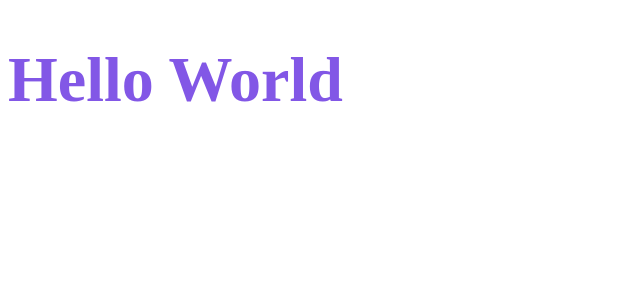
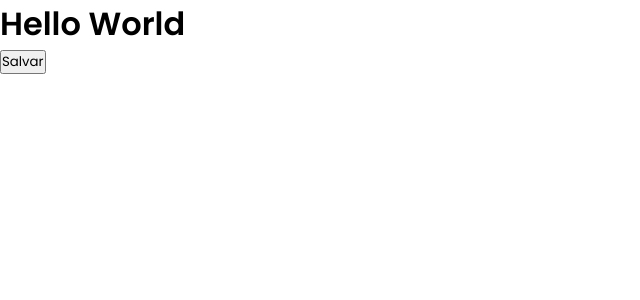
Before and after one commit to BielCoelho/dtmoney, a React (Create React App) app: page / in a window 1280 px wide. Shown: the top 300 px of the page, without its empty margins (0-640 px from the left). Built offline with nearby package versions, Linux system fonts and the light colour scheme.

Commit message:
added css

```diff
--- a/src/App.tsx
+++ b/src/App.tsx
@@ -1,14 +1,11 @@
-import styled from 'styled-components'
-
-const Title = styled.h1`
-  font-size: 64px;
-  color: #8257e6;
-`
+import { GlobalStyle } from "./styles/global";
 
 export function App() {
   return (
     <div className="App">
-      <Title>Hello World</Title>
+      <h1>Hello World</h1>
+      <button>Salvar</button>
+      <GlobalStyle />
     </div>
   );
 }
--- /dev/null
+++ b/src/styles/global.ts
@@ -0,0 +1,53 @@
+import { createGlobalStyle} from "styled-components";
+
+export const GlobalStyle = createGlobalStyle`
+ :root {
+    --background: #f0f2f5;
+    --red: #e52e4d;
+    --blue: #5429cc;
+    --blue-light: #6933ff;
+    --text-title: #363f5f;
+    --text-body: #969cb3;
+    --shape: #ffffff;
+ }
+
+ * {
+    margin: 0;
+    padding: 0;
+    box-sizing: border-box;
+ }
+html {
+ @media (max-width: 1080px) {
+     font-size: 93.75%;
+ }
+
+ @media (max-width: 720px) {
+     font-size: 87.5px;
+
+ }
+}
+
+ body {
+
+    background: --var(--background);
+    -webkit-font-smoothing: antialiased;
+ }
+
+ body, input, textarea, button {
+    font-family: 'Poppins', sans-serif;
+    font-weight: 400;
+ }
+
+ h1, h2, h3, h4, h5, h6, strong {
+    font-weight: 600;
+ }
+
+ button {
+    cursor: pointer;
+ }
+
+ [disabled] {
+    opacity: 0.6;
+    cursor: not-allowed;
+ }
+`
```
